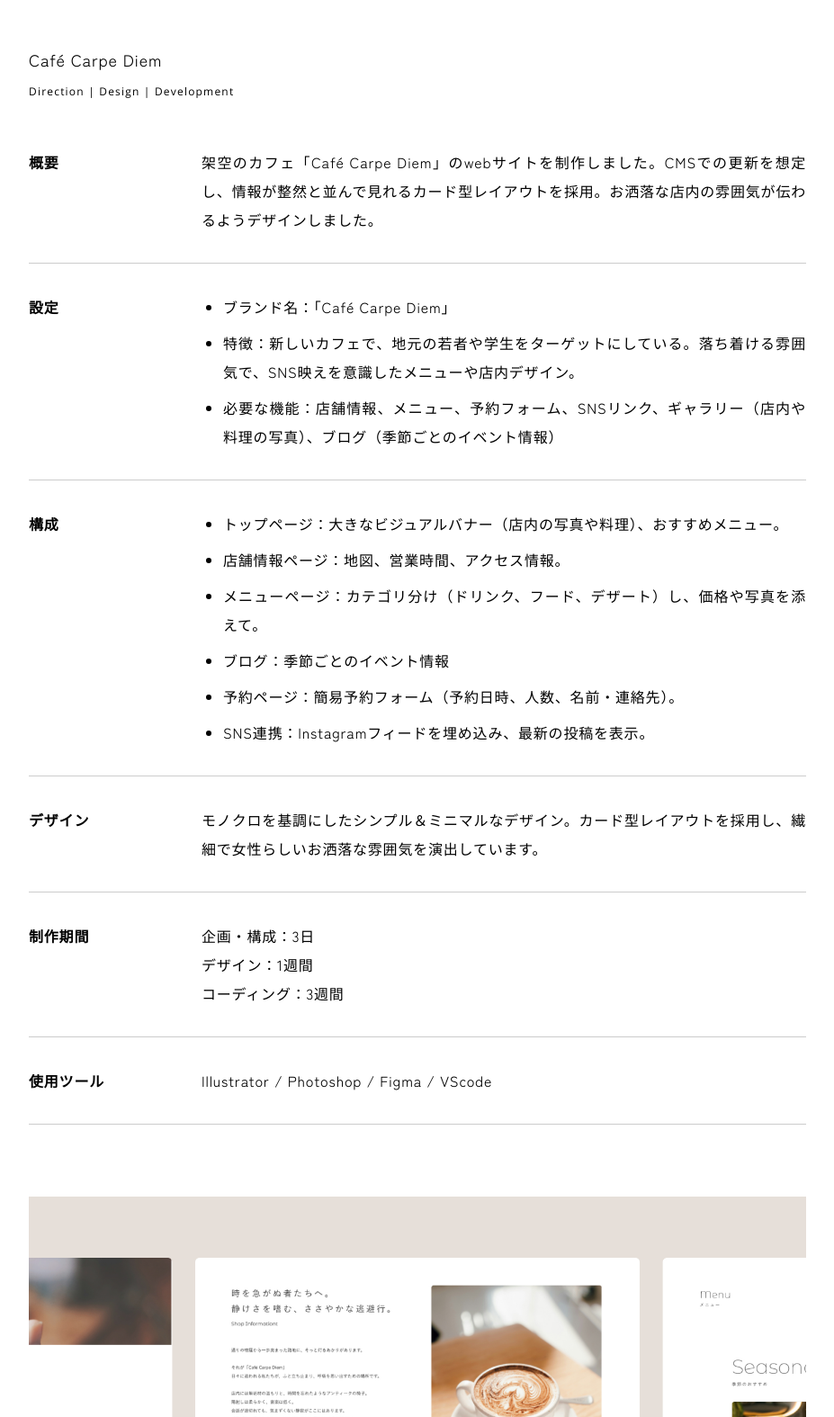
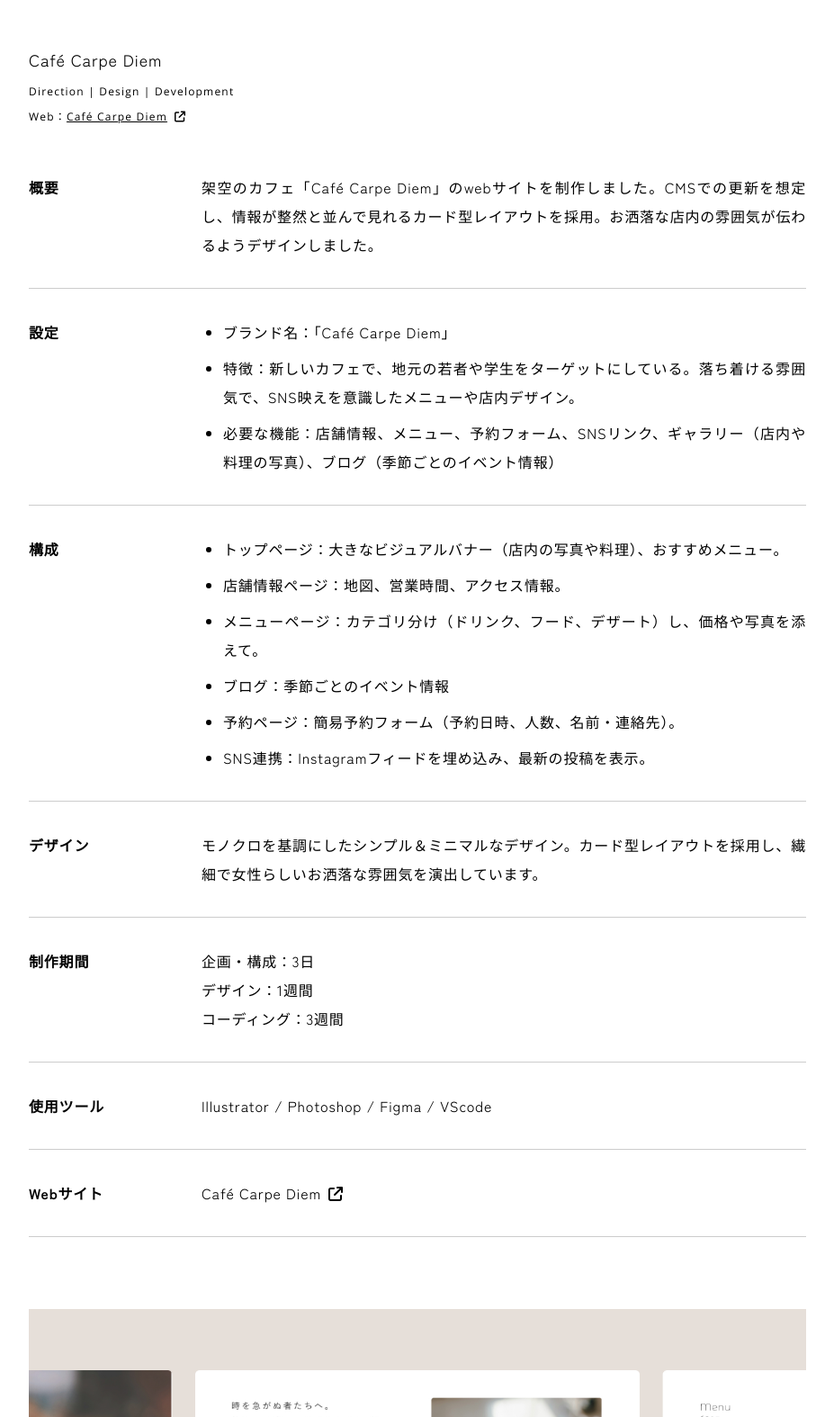
Before and after one commit to eli-000/portfolio, a website: page docs/archives/carpediem.html in a window 1280 px wide. Shown: the part 503-2078 px from the top of the page at 90% size, without its empty margins (176-1103 px from the left). Drawn offline with nearby package versions, Linux system fonts and the light colour scheme.

Commit message:
add link

```diff
--- a/docs/archives/carpediem.html
+++ b/docs/archives/carpediem.html
@@ -46,6 +46,7 @@
                     <div class="archive_text">
                         <h3 class="anime">Café Carpe Diem</h3>
                         <p class="EN-12N-100 anime">Direction | Design | Development</p>
+                        <p class="EN-12N-100 anime mt-4">Web：<a href="https://eli-000.github.io/carpediem/" target="_blank" class="underline inline">Café Carpe Diem<i class="fa-solid fa-arrow-up-right-from-square ml-2"></i></a></p>
                     </div>
                     <ul class="dl-list mb-20">
                         <li class="anime">
@@ -101,6 +102,12 @@
                             <dl>
                                 <dt>使用ツール</dt>
                                 <dd>Illustrator / Photoshop / Figma / VScode</dd>
+                            </dl>
+                        </li>
+                        <li class="anime">
+                            <dl>
+                                <dt>Webサイト</dt>
+                                <dd><a href="https://eli-000.github.io/carpediem/" target="_blank" class="hover:underline">Café Carpe Diem<i class="fa-solid fa-arrow-up-right-from-square ml-2"></i></a></dd>
                             </dl>
                         </li>
                     </ul>
--- a/docs/assets/src/style.scss
+++ b/docs/assets/src/style.scss
@@ -146,6 +146,9 @@
     h3 {
       font-size: 1.125rem;
     }
+    p a {
+      @apply underline inline hover:no-underline;
+    }
   }
 }
 
--- a/package.json
+++ b/package.json
@@ -6,7 +6,7 @@
     "dev": "vite",
     "build": "vite build",
     "preview": "vite preview",
-    "tailwind": "npx tailwindcss -i ./hp/assets/src/style.scss -o ./hp/assets/css/style.css --watch"
+    "tailwind": "npx tailwindcss -i ./docs/assets/src/style.scss -o ./docs/assets/css/style.css --watch"
   },
   "keywords": [],
   "author": "",
--- a/tailwind.config.js
+++ b/tailwind.config.js
@@ -1,7 +1,7 @@
 /** @type {import('tailwindcss').Config} */
 module.exports = {
   darkMode: 'class',
-  content: ["./hp/index.html", "./hp/archives/*.{js,jsx,ts,tsx,html,vue}"],
+  content: ["./docs/index.html", "./docs/archives/*.{js,jsx,ts,tsx,html,vue}"],
   theme: {
     extend: {
       colors: {
```
Also changed, not shown: docs/assets/css/style.css.
